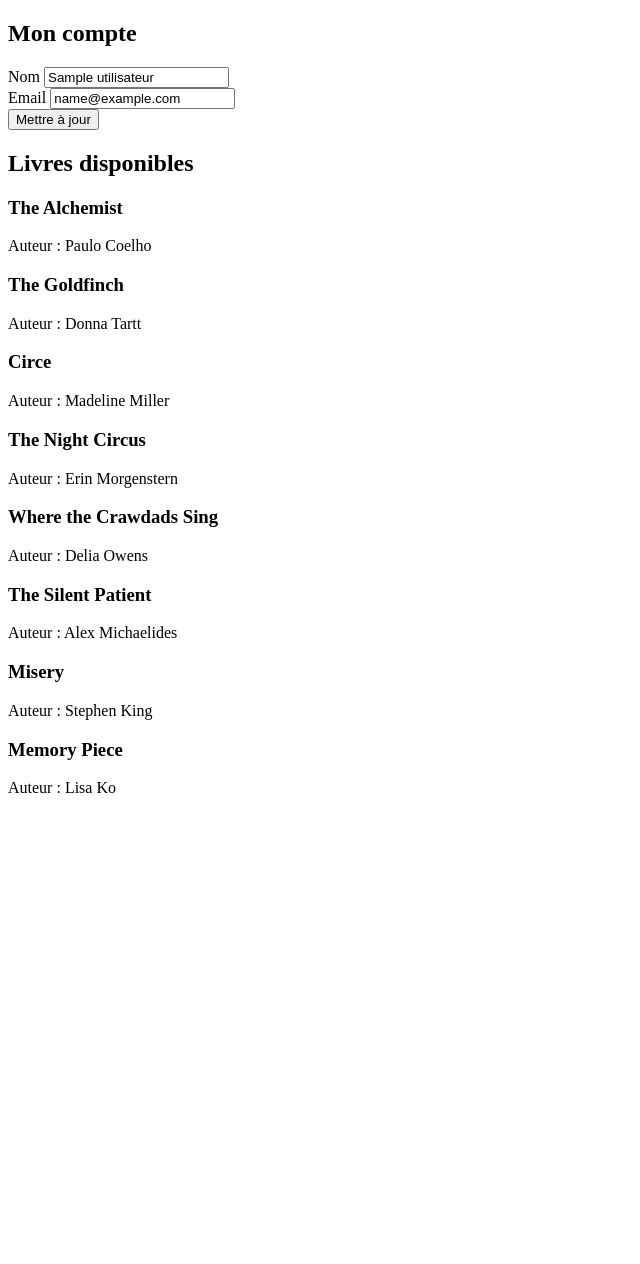
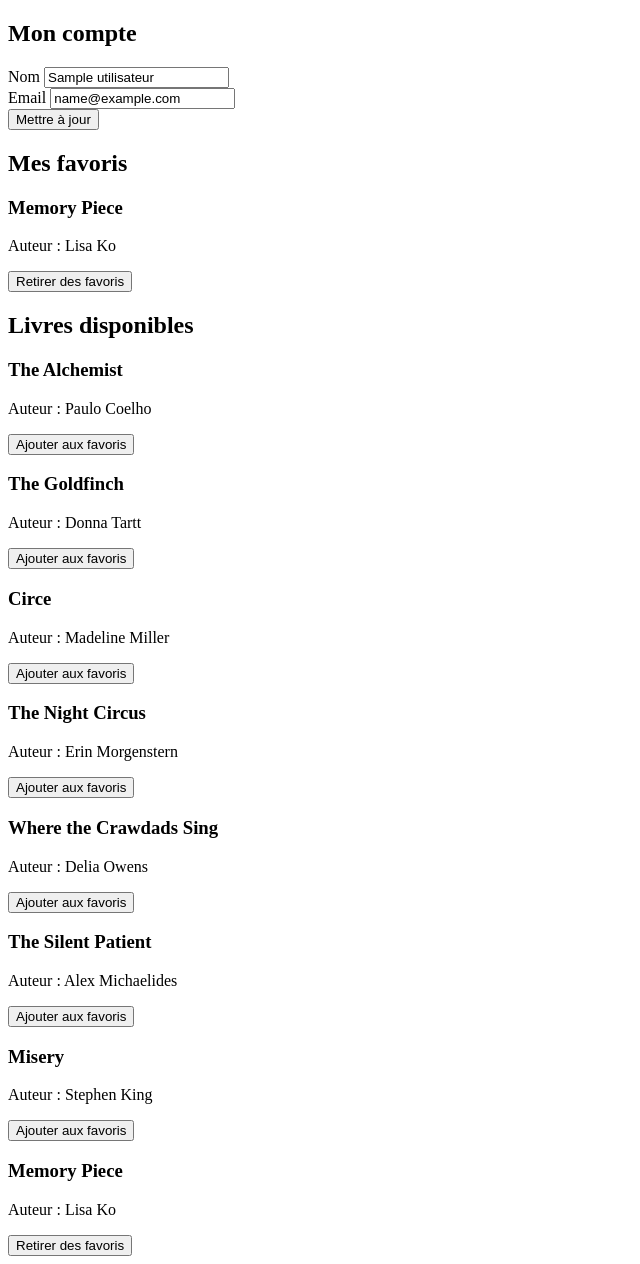
Before and after one commit to Traxxouu/TP_Bibliotheque_POO_Structure, a PHP site: page /dashboard.php in a window 1280 px wide. Shown: the part 132-1396 px from the top of the page, without its empty margins (0-640 px from the left). Before the commit the page ends 925 px from the top, so only its background shows below. Run offline with PHP 8.4, Linux system fonts and the light colour scheme; the visitor is signed in with stand-in values (Sample User, id 1); data comes from the database, SQL or seed files in the repository; both versions use the stored data as it was after the commit; tables that the repository leaves empty hold one stand-in row (values such as "Sample post").

Commit message:
Creation de l'étape 4

```diff
--- /dev/null
+++ b/classes/Favoris.php
@@ -0,0 +1,69 @@
+<?php
+class Favoris {
+    private $pdo;
+    public function __construct($pdo) {
+        $this->pdo = $pdo;
+    }
+
+    /**
+     * @param int
+     * @param int
+     * @return bool
+     */
+    public function ajouterFavori($utilisateur_id, $livre_id) {
+        try {
+            $stmt = $this->pdo->prepare("INSERT INTO favoris (utilisateur_id, livre_id) VALUES (?, ?)");
+            return $stmt->execute([$utilisateur_id, $livre_id]);
+        } catch (PDOException $e) {
+            return false;
+        }
+    }
+
+    /**
+     * @param int
+     * @param int
+     * @return bool
+     */
+    public function retirerFavori($utilisateur_id, $livre_id) {
+        try {
+            $stmt = $this->pdo->prepare("DELETE FROM favoris WHERE utilisateur_id = ? AND livre_id = ?");
+            return $stmt->execute([$utilisateur_id, $livre_id]);
+        } catch (PDOException $e) {
+            return false;
+        }
+    }
+    /**
+     * @param int
+     * @return array
+     */
+    public function getFavorisUtilisateur($utilisateur_id) {
+        try {
+            $stmt = $this->pdo->prepare("
+                SELECT l.*
+                FROM livres l
+                INNER JOIN favoris f ON l.id = f.livre_id
+                WHERE f.utilisateur_id = ?
+                ORDER BY f.created_at DESC
+            ");
+            $stmt->execute([$utilisateur_id]);
+            return $stmt->fetchAll(PDO::FETCH_ASSOC);
+        } catch (PDOException $e) {
+            return [];
+        }
+    }
+    /**
+     * @param int
+     * @param int
+     * @return bool
+     */
+    public function estFavori($utilisateur_id, $livre_id) {
+        try {
+            $stmt = $this->pdo->prepare("SELECT COUNT(*) FROM favoris WHERE utilisateur_id = ? AND livre_id = ?");
+            $stmt->execute([$utilisateur_id, $livre_id]);
+            return $stmt->fetchColumn() > 0;
+        } catch (PDOException $e) {
+            return false;
+        }
+    }
+}
+?>
--- a/dashboard.php
+++ b/dashboard.php
@@ -8,13 +8,19 @@
 require_once 'db.php';
 require_once 'classes/Livre.php';
 require_once 'classes/Utilisateur.php';
+require_once 'classes/Favoris.php';
 
 $livreManager = new Livre($pdo);
 $utilisateurManager = new Utilisateur($pdo);
+$favorisManager = new Favoris($pdo);
+
 $utilisateur = $utilisateurManager->getUtilisateurParId($_SESSION['user_id']);
 $livres = $livreManager->getTousLesLivres();
+$mesFavoris = $favorisManager->getFavorisUtilisateur($_SESSION['user_id']);
+
 $message_edition = '';
 $erreurs_edition = [];
+$message_favori = '';
 
 if ($_SERVER['REQUEST_METHOD'] === 'POST' && isset($_POST['action']) && $_POST['action'] === 'editer') {
     $nouveau_nom = trim($_POST['nom'] ?? '');
@@ -43,13 +49,42 @@
             if (empty($erreurs_edition)) {
                 $stmt = $pdo->prepare("UPDATE utilisateurs SET nom = ?, email = ? WHERE id = ?");
                 $stmt->execute([$nouveau_nom, $nouveau_email, $_SESSION['user_id']]);
+
                 $_SESSION['user_nom'] = $nouveau_nom;
                 $_SESSION['user_email'] = $nouveau_email;
+
                 $message_edition = "Votre compte a été mis à jour avec succès !";
                 $utilisateur = $utilisateurManager->getUtilisateurParId($_SESSION['user_id']);
             }
         } catch (PDOException $e) {
             $erreurs_edition[] = "Erreur lors de la mise à jour.";
+        }
+    }
+}
+
+// Favoris
+if ($_SERVER['REQUEST_METHOD'] === 'POST' && isset($_POST['action']) && $_POST['action'] === 'ajouter_favori') {
+    $livre_id = intval($_POST['livre_id'] ?? 0);
+
+    if ($livre_id > 0) {
+        if ($favorisManager->ajouterFavori($_SESSION['user_id'], $livre_id)) {
+            $message_favori = "Livre ajouté aux favoris !";
+            $mesFavoris = $favorisManager->getFavorisUtilisateur($_SESSION['user_id']);
+        } else {
+            $message_favori = "Erreur lors de l'ajout aux favoris.";
+        }
+    }
+}
+
+if ($_SERVER['REQUEST_METHOD'] === 'POST' && isset($_POST['action']) && $_POST['action'] === 'retirer_favori') {
+    $livre_id = intval($_POST['livre_id'] ?? 0);
+
+    if ($livre_id > 0) {
+        if ($favorisManager->retirerFavori($_SESSION['user_id'], $livre_id)) {
+            $message_favori = "Livre retiré des favoris !";
+            $mesFavoris = $favorisManager->getFavorisUtilisateur($_SESSION['user_id']);
+        } else {
+            $message_favori = "Erreur lors du retrait des favoris.";
         }
     }
 }
@@ -72,6 +107,12 @@
                 <a href="logout.php" class="btn btn-primary">Se déconnecter</a>
             </div>
         </header>
+
+        <?php if (!empty($message_favori)): ?>
+            <div class="success">
+                <?php echo htmlspecialchars($message_favori); ?>
+            </div>
+        <?php endif; ?>
 
         <!-- Section du compte -->
         <div class="section">
@@ -110,7 +151,30 @@
             </form>
         </div>
 
-        <!-- les livres disponibles -->
+        <!-- Section Mes favoris -->
+        <div class="section">
+            <h2>Mes favoris</h2>
+
+            <?php if (empty($mesFavoris)): ?>
+                <p>Vous n'avez pas encore de livres favoris.</p>
+            <?php else: ?>
+                <div class="livres-list">
+                    <?php foreach ($mesFavoris as $livre): ?>
+                        <div class="livre-item">
+                            <h3><?php echo htmlspecialchars($livre['titre']); ?></h3>
+                            <p>Auteur : <?php echo htmlspecialchars($livre['auteur']); ?></p>
+                            <form method="POST" action="" style="display: inline;">
+                                <input type="hidden" name="action" value="retirer_favori">
+                                <input type="hidden" name="livre_id" value="<?php echo $livre['id']; ?>">
+                                <button type="submit" class="btn btn-small">Retirer des favoris</button>
+                            </form>
+                        </div>
+                    <?php endforeach; ?>
+                </div>
+            <?php endif; ?>
+        </div>
+
+        <!-- Section livres disponibles -->
         <div class="section">
             <h2>Livres disponibles</h2>
 
@@ -122,6 +186,20 @@
                         <div class="livre-item">
                             <h3><?php echo htmlspecialchars($livre['titre']); ?></h3>
                             <p>Auteur : <?php echo htmlspecialchars($livre['auteur']); ?></p>
+
+                            <?php if ($favorisManager->estFavori($_SESSION['user_id'], $livre['id'])): ?>
+                                <form method="POST" action="" style="display: inline;">
+                                    <input type="hidden" name="action" value="retirer_favori">
+                                    <input type="hidden" name="livre_id" value="<?php echo $livre['id']; ?>">
+                                    <button type="submit" class="btn btn-small">Retirer des favoris</button>
+                                </form>
+                            <?php else: ?>
+                                <form method="POST" action="" style="display: inline;">
+                                    <input type="hidden" name="action" value="ajouter_favori">
+                                    <input type="hidden" name="livre_id" value="<?php echo $livre['id']; ?>">
+                                    <button type="submit" class="btn btn-small">Ajouter aux favoris</button>
+                                </form>
+                            <?php endif; ?>
                         </div>
                     <?php endforeach; ?>
                 </div>
```
Also changed, not shown: structure.sql (+12 -0 lines).
